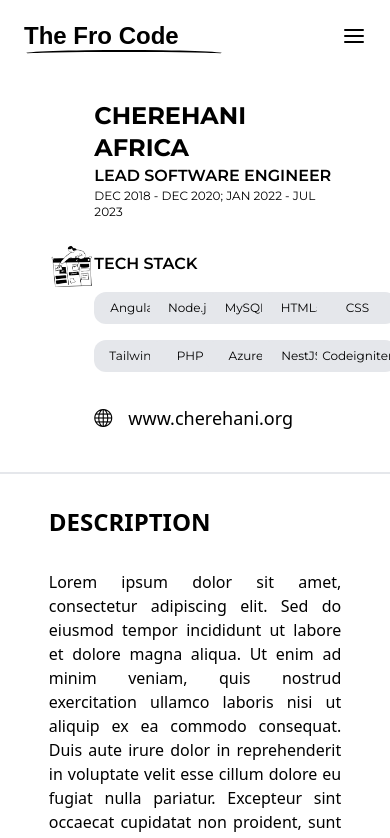
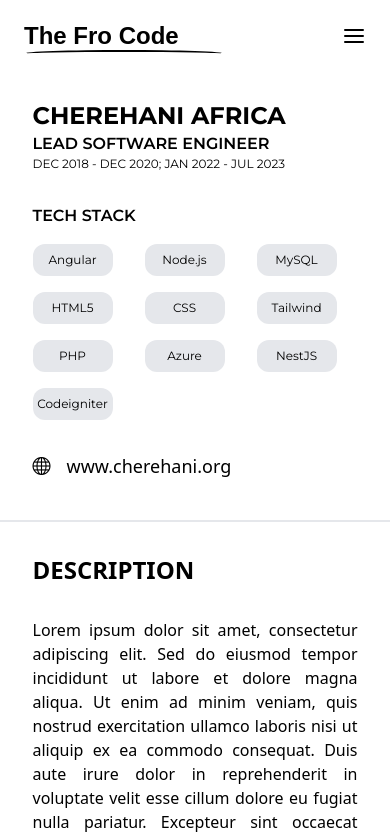
Before and after one commit to thefrocode/thefrocode.github.io, a Next.js app: page /details/project-1 in a window 390 px wide. Shown: the top 838 px of the page. Built offline with nearby package versions, Linux system fonts and the light colour scheme; a web font is replaced by a local one.

Commit message:
remove graphics on details in mobile view

```diff
--- a/src/app/(root)/components/header.tsx
+++ b/src/app/(root)/components/header.tsx
@@ -42,7 +42,7 @@
           ></i>
         </button>
         {isExperienceMenuOpen && (
-          <div className="md:block hidden absolute top-16 -ml-4 px-4 py-2 rounded-lg shadow-dropdown">
+          <div className="md:block hidden bg-white absolute top-16 -ml-4 px-4 py-2 rounded-lg shadow-dropdown">
             <ul>
               <li>Cherehani Africa</li>
               <li>Cherehani Africa</li>
--- a/src/app/(root)/details/[slug]/page.tsx
+++ b/src/app/(root)/details/[slug]/page.tsx
@@ -45,8 +45,8 @@
   const page = pages[params.slug];
   return (
     <div className="flex flex-col justify-center items-center mb-10">
-      <div className="flex my-10 w-3/4">
-        <div className="flex justify-center items-center w-1/3">
+      <div className="flex my-10 w-5/6 md:w-3/4">
+        <div className="hidden md:flex justify-center items-center w-1/3">
           <Image
             src={`/images/${params.slug}.png`}
             alt={params.slug}
@@ -62,7 +62,7 @@
           </div>
           <div className={`${montserrat.className} flex flex-col gap-4`}>
             <p className="font-semibold">TECH STACK</p>
-            <div className="grid grid-cols-5 gap-y-4 gap-x-8">
+            <div className="grid grid-cols-3 md:grid-cols-5 gap-y-4 gap-x-8">
               {page.stack.map((stack, index) => (
                 <div
                   key={index}
@@ -81,7 +81,7 @@
         </div>
       </div>
       <hr className="w-full border border-gray-200" />
-      <div className="w-3/4 f">
+      <div className="w-5/6 md:w-3/4">
         <p className="font-semibold text-2xl my-8">DESCRIPTION</p>
         {page.project_paragraphs.map((paragraph, index) => (
           <p key={index} className="text-justify my-4">
```
